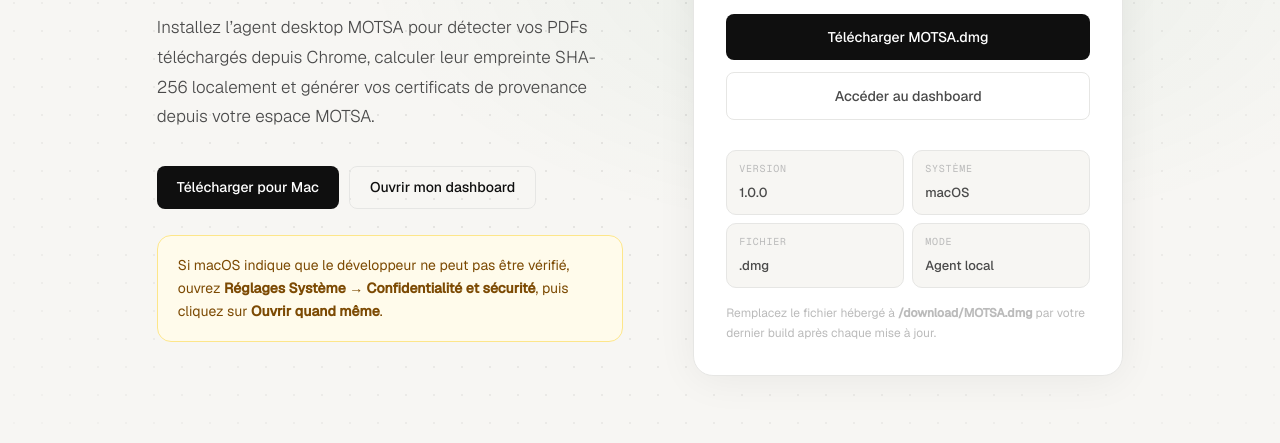
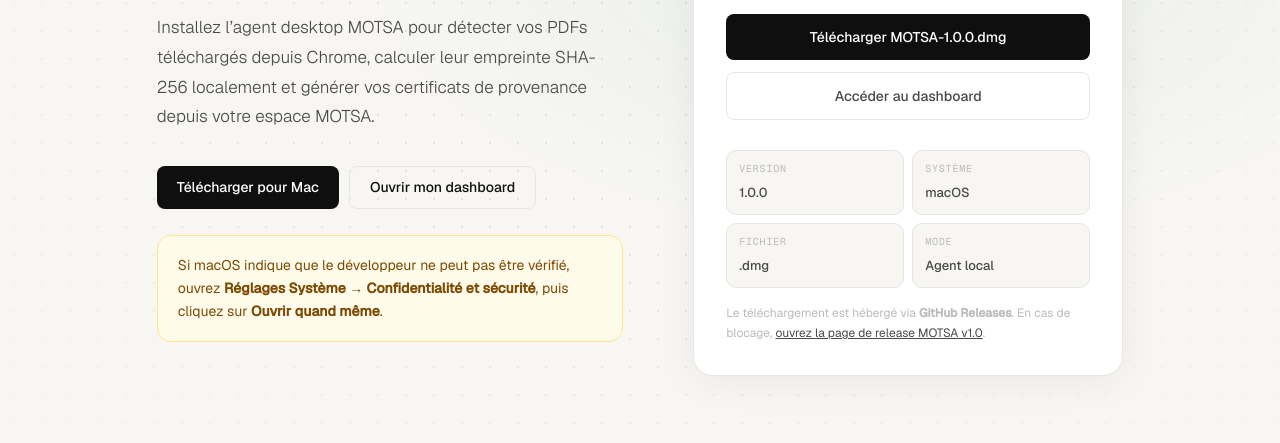
Before and after one commit to Rub17-max/MOTSA, a plain HTML site: page desktop.html in a window 1280 px wide. Shown: the part 319-762 px from the top of the page. Drawn offline with nearby package versions, Linux system fonts and the light colour scheme.

Commit message:
upd download

```diff
--- a/desktop.html
+++ b/desktop.html
@@ -59,7 +59,7 @@
   <div class="nav-r">
     <a href="index.html#features" class="btn btn-ghost" style="padding:7px 14px;font-size:13px">Fonctionnement</a>
     <a href="verify.html" class="btn btn-ghost" style="padding:7px 14px;font-size:13px">Vérifier un document</a>
-    <a href="/download/MOTSA.dmg" class="btn btn-dark" style="padding:7px 16px;font-size:13px">Télécharger</a>
+    <a href="https://github.com/Rub17-max/MOTSA/releases/download/v1.0/MOTSA-1.0.0.dmg" class="btn btn-dark" style="padding:7px 16px;font-size:13px">Télécharger</a>
   </div>
 </nav>
 
@@ -70,7 +70,7 @@
       <h1>Télécharger<br><em>l’application MOTSA.</em></h1>
       <p class="desc">Installez l’agent desktop MOTSA pour détecter vos PDFs téléchargés depuis Chrome, calculer leur empreinte SHA-256 localement et générer vos certificats de provenance depuis votre espace MOTSA.</p>
       <div class="hero-cta">
-        <a href="/download/MOTSA.dmg" class="btn btn-dark">Télécharger pour Mac</a>
+        <a href="https://github.com/Rub17-max/MOTSA/releases/download/v1.0/MOTSA-1.0.0.dmg" class="btn btn-dark">Télécharger pour Mac</a>
         <a href="dashboard.html" class="btn btn-outline">Ouvrir mon dashboard</a>
       </div>
       <div class="warning">
@@ -84,7 +84,7 @@
       </div>
       <div class="card-title">MOTSA Desktop</div>
       <div class="card-sub">Agent local pour macOS. Le PDF reste sur votre ordinateur : seul le hash est envoyé au serveur MOTSA.</div>
-      <a href="/download/MOTSA.dmg" class="btn btn-dark download-main">Télécharger MOTSA.dmg</a>
+      <a href="https://github.com/Rub17-max/MOTSA/releases/download/v1.0/MOTSA-1.0.0.dmg" class="btn btn-dark download-main">Télécharger MOTSA-1.0.0.dmg</a>
       <a href="dashboard.html" class="btn btn-ghost download-main">Accéder au dashboard</a>
       <div class="meta">
         <div class="pill"><span>Version</span><strong>1.0.0</strong></div>
@@ -92,7 +92,7 @@
         <div class="pill"><span>Fichier</span><strong>.dmg</strong></div>
         <div class="pill"><span>Mode</span><strong>Agent local</strong></div>
       </div>
-      <p class="note">Remplacez le fichier hébergé à <strong>/download/MOTSA.dmg</strong> par votre dernier build après chaque mise à jour.</p>
+      <p class="note">Le téléchargement est hébergé via <strong>GitHub Releases</strong>. En cas de blocage, <a href="https://github.com/Rub17-max/MOTSA/releases/tag/v1.0" style="color:var(--ink2)">ouvrez la page de release MOTSA v1.0</a>.</p>
     </aside>
   </section>
 
```
